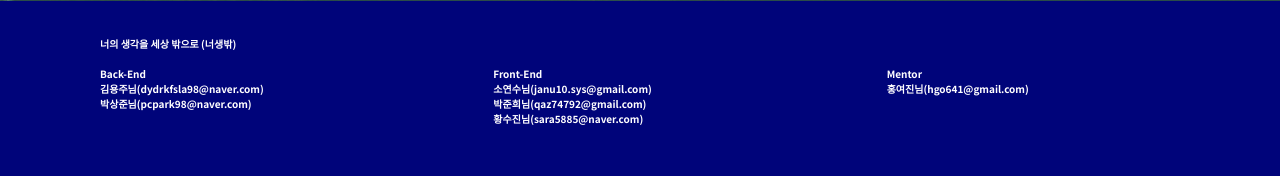
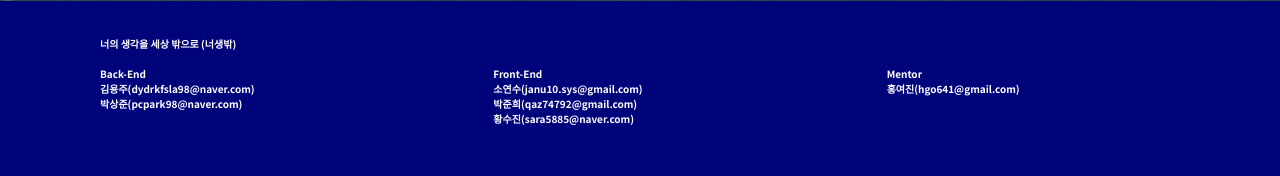
Before and after one commit to LikeLion-Inha-9/likelion_NSB, a Python web app: template templates/main.html in a window 1280 px wide. Shown: the part 799-975 px from the top of the page. Run offline with Jinja, Linux system fonts and the light colour scheme; the template is opened without the code that fills it, so the values that code supplies are empty.

Commit message:
Modify footer

```diff
--- a/templates/main.html
+++ b/templates/main.html
@@ -47,18 +47,18 @@
         <div id="parft">
           <div id="chift">
             Back-End<br />
-            김용주님(dydrkfsla98@naver.com)<br />
-            박상준님(pcpark98@naver.com)
+            김용주(dydrkfsla98@naver.com)<br />
+            박상준(pcpark98@naver.com)
           </div>
           <div id="chift">
             Front-End<br />
-            소연수님(janu10.sys@gmail.com)<br />
-            박준희님(qaz74792@gmail.com)<br />
-            황수진님(sara5885@naver.com)
+            소연수(janu10.sys@gmail.com)<br />
+            박준희(qaz74792@gmail.com)<br />
+            황수진(sara5885@naver.com)
           </div>
           <div id="chift">
             Mentor<br />
-            홍여진님(hgo641@gmail.com)
+            홍여진(hgo641@gmail.com)
           </div>
         </div>
       </div>
```
Also changed, not shown: templates/serviceupload.html (+6 -6 lines).
